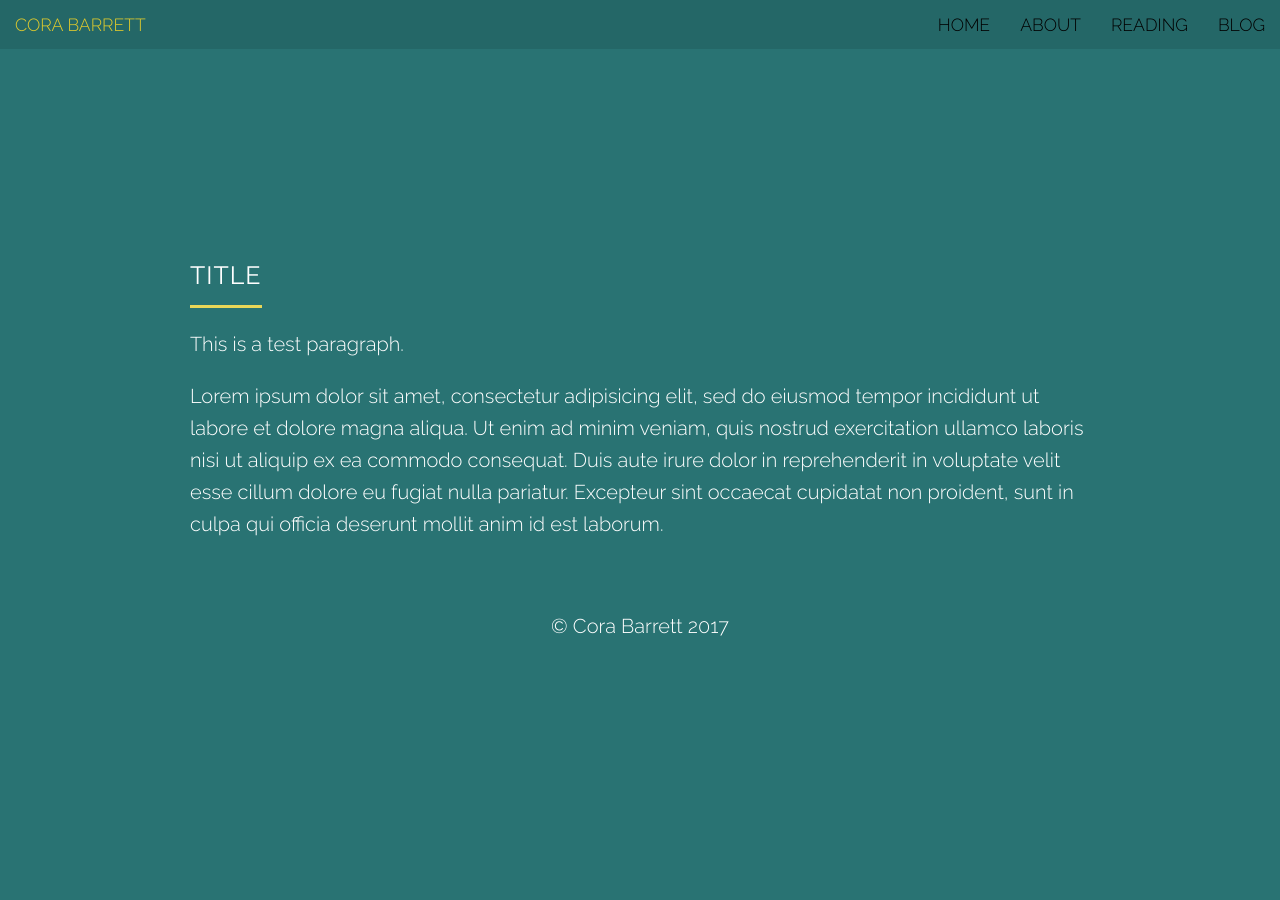
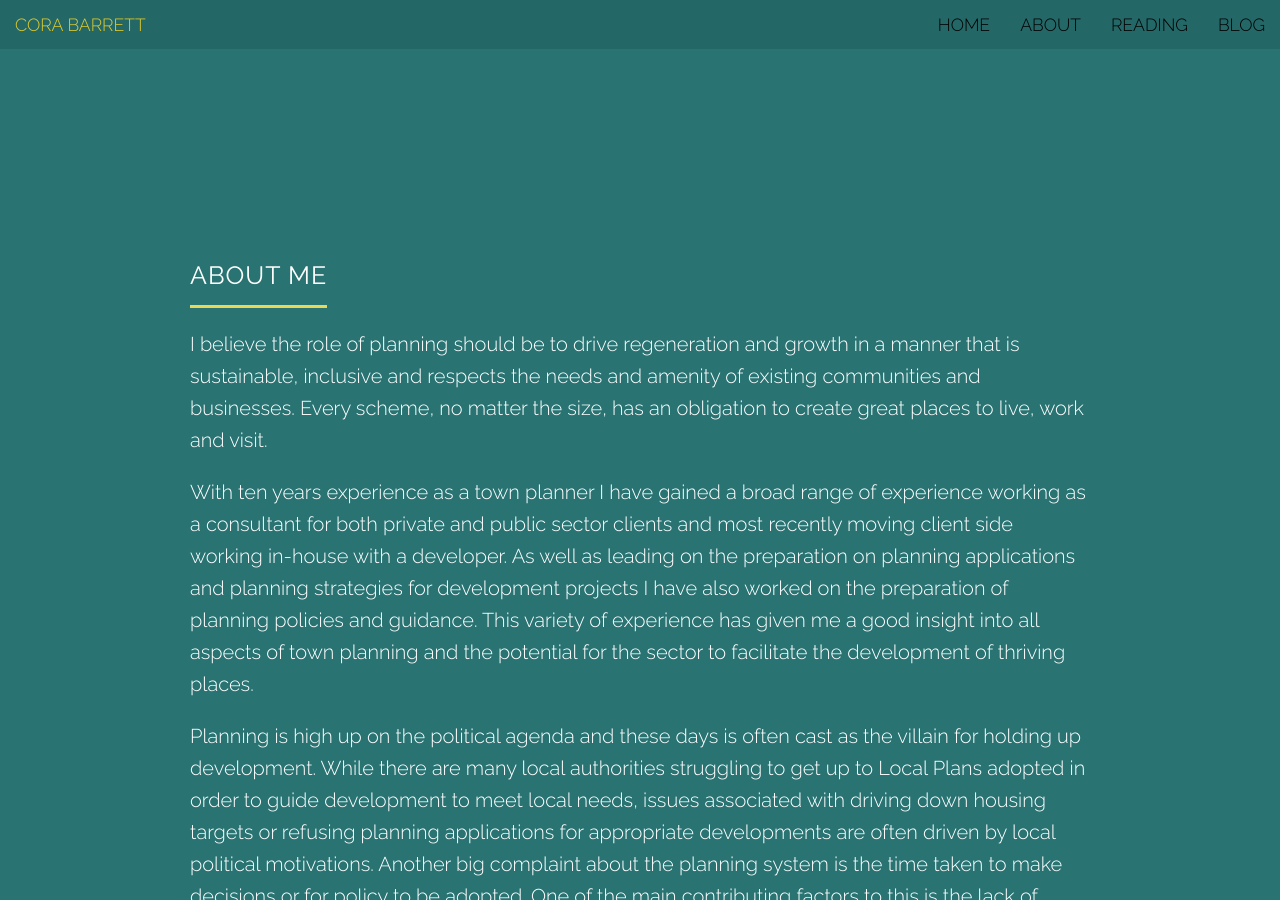
Before and after one commit to corabarrett/corabarrett, a Jekyll site: the page built from _pages/02_about.md, in a window 1280 px wide and 900 px high, scrolled down 705 px. Built offline with Jekyll 4.4.1, drawn with Linux system fonts in a browser that asks for light colours; nearby versions of some CDN libraries; comment, search, counter and statistics services are not loaded; before the commit the page ends 1357 px from its top, so only the background shows below that; some of the changed text lies outside the part shown.

Commit message:
new about section written

```diff
--- a/_pages/02_about.md
+++ b/_pages/02_about.md
@@ -4,8 +4,12 @@ title: About
 permalink: /about/
 ---
 
-## Title
+## About me
 
-This is a test paragraph.
+I believe the role of planning should be to drive regeneration and growth in a manner that is sustainable, inclusive and respects the needs and amenity of existing communities and businesses. Every scheme, no matter the size, has an obligation to create great places to live, work and visit.
 
-Lorem ipsum dolor sit amet, consectetur adipisicing elit, sed do eiusmod tempor incididunt ut labore et dolore magna aliqua. Ut enim ad minim veniam, quis nostrud exercitation ullamco laboris nisi ut aliquip ex ea commodo consequat. Duis aute irure dolor in reprehenderit in voluptate velit esse cillum dolore eu fugiat nulla pariatur. Excepteur sint occaecat cupidatat non proident, sunt in culpa qui officia deserunt mollit anim id est laborum.
+With ten years experience as a town planner I have gained a broad range of experience working as a consultant for both private and public sector clients and most recently moving client side working in-house with a developer. As well as leading on the preparation on planning applications and planning strategies for development projects I have also worked on the preparation of planning policies and guidance. This variety of experience has given me a good insight into all aspects of town planning and the potential for the sector to facilitate the development of thriving places.
+
+Planning is high up on the political agenda and these days is often cast as the villain for holding up development. While there are many local authorities struggling to get up to Local Plans adopted in order to guide development to meet local needs, issues associated with driving down housing targets or refusing planning applications for appropriate developments are often driven by local political motivations. Another big complaint about the planning system is the time taken to make decisions or for policy to be adopted. One of the main contributing factors to this is the lack of resources or skills within planning departments as local authorities are forced to make more and more cuts on an annual basis.
+
+The role of planning is to facilitate the delivery of high quality development in appropriate locations. It does not deliver, but identifies the most appropriate places for development and establishes how much development would be appropriate in light of local circumstances. National policy should seek to promote the benefits of good planning and work to achieve this through appropriate funding decisions.
```
Also changed, not shown: 2 other files.
